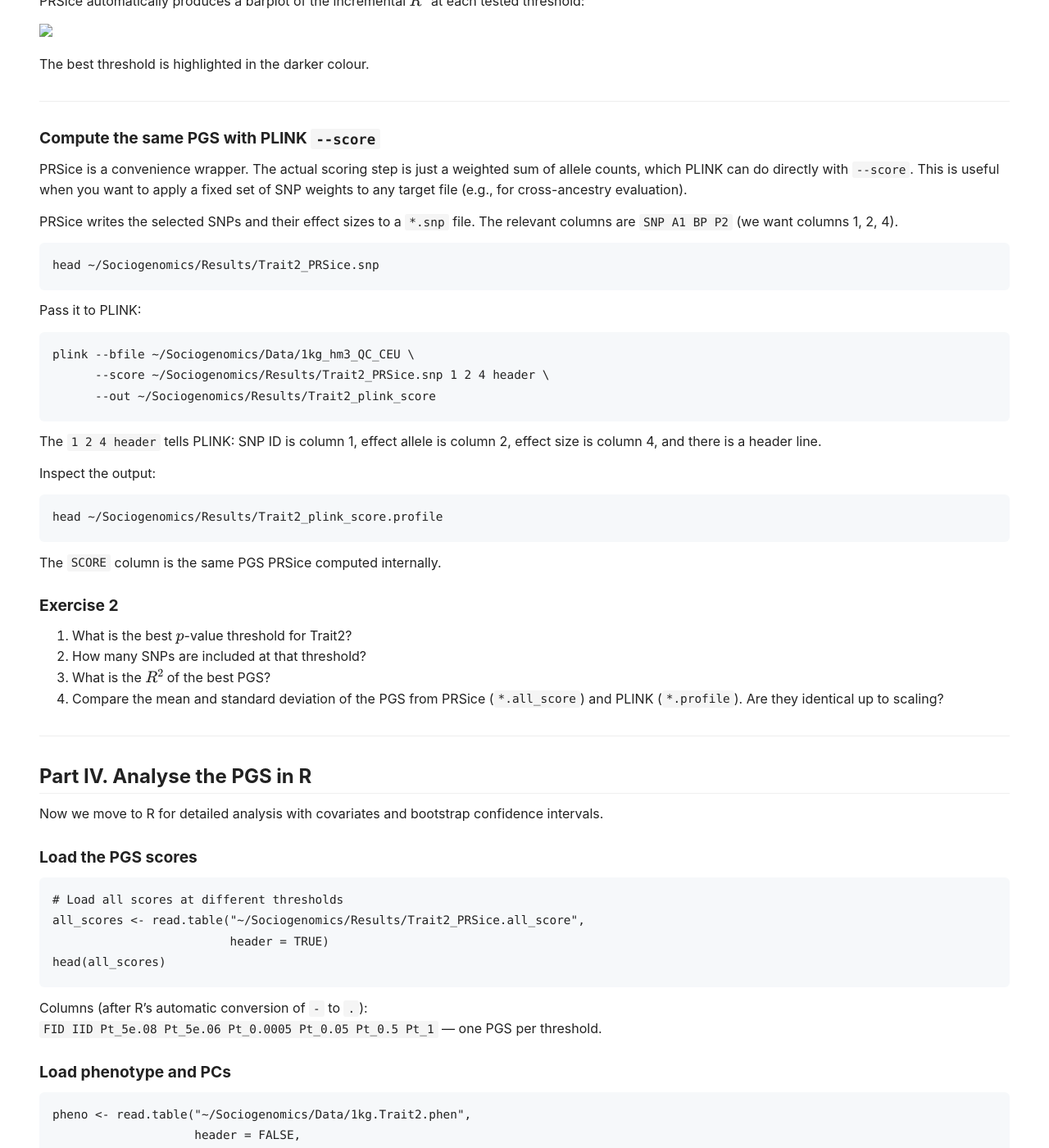
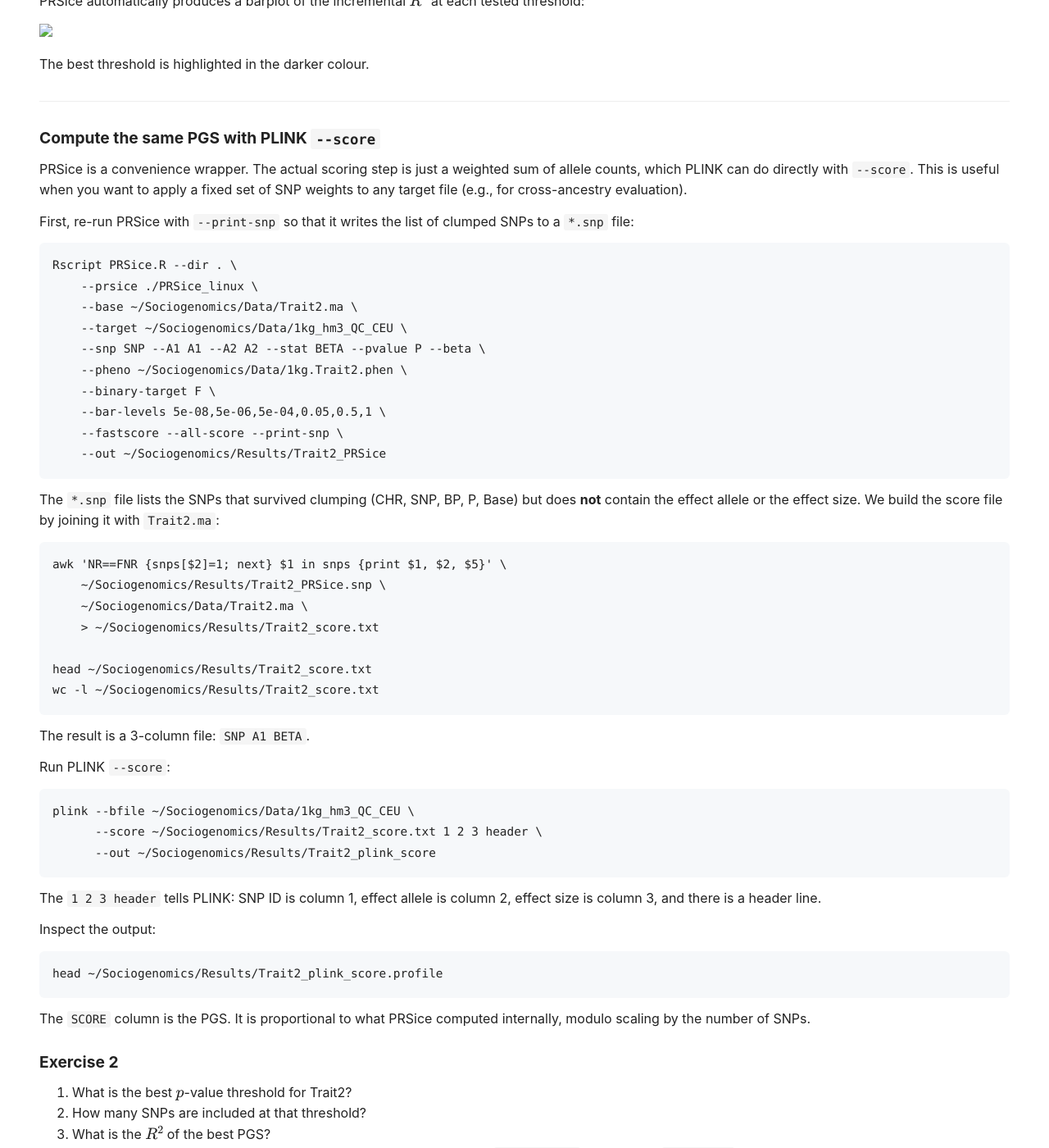
Before and after one commit to nicolabarban/sociogenomics_2025_2026, a Jekyll site: the page built from labs/week6/lab6.md, in a window 1280 px wide and 1400 px high, scrolled down 6748 px. Shown: the whole window at 82% size. Built offline with Jekyll 4.4.1, drawn with Linux system fonts in a browser that asks for light colours; our own code applies the rules of GitHub Pages for plain Markdown files; some of the changed text lies outside the part shown.

Commit message:
Lab 6: add solutions + rebuild PLINK --score section
- labs/week6/lab6_solutions.md: full solutions with expected numeric results
- Rewrite Part III PLINK --score section: build score file by joining
  Trait2_PRSice.snp with Trait2.ma (the .snp file has no effect size)
- Part V (cross-ancestry): use the new Trait2_score.txt file
- Add --print-snp flag to PRSice command so the .snp file is emitted
- index.md: link the solutions page

Co-Authored-By: Claude Opus 4.6 (1M context) <noreply@anthropic.com>

````diff
--- a/labs/week6/lab6.md
+++ b/labs/week6/lab6.md
@@ -304,21 +304,44 @@ The best threshold is highlighted in the darker colour.
 
 PRSice is a convenience wrapper. The actual scoring step is just a weighted sum of allele counts, which PLINK can do directly with `--score`. This is useful when you want to apply a fixed set of SNP weights to any target file (e.g., for cross-ancestry evaluation).
 
-PRSice writes the selected SNPs and their effect sizes to a `*.snp` file. The relevant columns are `SNP A1 BP P2` (we want columns 1, 2, 4).
+First, re-run PRSice with `--print-snp` so that it writes the list of clumped SNPs to a `*.snp` file:
 
 ```bash
-head ~/Sociogenomics/Results/Trait2_PRSice.snp
+Rscript PRSice.R --dir . \
+    --prsice ./PRSice_linux \
+    --base ~/Sociogenomics/Data/Trait2.ma \
+    --target ~/Sociogenomics/Data/1kg_hm3_QC_CEU \
+    --snp SNP --A1 A1 --A2 A2 --stat BETA --pvalue P --beta \
+    --pheno ~/Sociogenomics/Data/1kg.Trait2.phen \
+    --binary-target F \
+    --bar-levels 5e-08,5e-06,5e-04,0.05,0.5,1 \
+    --fastscore --all-score --print-snp \
+    --out ~/Sociogenomics/Results/Trait2_PRSice
 ```
 
-Pass it to PLINK:
+The `*.snp` file lists the SNPs that survived clumping (CHR, SNP, BP, P, Base) but does **not** contain the effect allele or the effect size. We build the score file by joining it with `Trait2.ma`:
+
+```bash
+awk 'NR==FNR {snps[$2]=1; next} $1 in snps {print $1, $2, $5}' \
+    ~/Sociogenomics/Results/Trait2_PRSice.snp \
+    ~/Sociogenomics/Data/Trait2.ma \
+    > ~/Sociogenomics/Results/Trait2_score.txt
+
+head ~/Sociogenomics/Results/Trait2_score.txt
+wc -l ~/Sociogenomics/Results/Trait2_score.txt
+```
+
+The result is a 3-column file: `SNP A1 BETA`.
+
+Run PLINK `--score`:
 
 ```bash
 plink --bfile ~/Sociogenomics/Data/1kg_hm3_QC_CEU \
-      --score ~/Sociogenomics/Results/Trait2_PRSice.snp 1 2 4 header \
+      --score ~/Sociogenomics/Results/Trait2_score.txt 1 2 3 header \
       --out ~/Sociogenomics/Results/Trait2_plink_score
 ```
 
-The `1 2 4 header` tells PLINK: SNP ID is column 1, effect allele is column 2, effect size is column 4, and there is a header line.
+The `1 2 3 header` tells PLINK: SNP ID is column 1, effect allele is column 2, effect size is column 3, and there is a header line.
 
 Inspect the output:
 
@@ -326,7 +349,7 @@ Inspect the output:
 head ~/Sociogenomics/Results/Trait2_plink_score.profile
 ```
 
-The `SCORE` column is the same PGS PRSice computed internally.
+The `SCORE` column is the PGS. It is proportional to what PRSice computed internally, modulo scaling by the number of SNPs.
 
 ### Exercise 2
 
@@ -472,11 +495,11 @@ Compute the PGS on all 2,504 individuals (not just Europeans):
 
 ```bash
 plink --bfile ~/Sociogenomics/Data/1kg_hm3 \
-      --score ~/Sociogenomics/Results/Trait2_PRSice.snp 1 2 4 header \
+      --score ~/Sociogenomics/Results/Trait2_score.txt 1 2 3 header \
       --out ~/Sociogenomics/Results/Trait2_pgs_all_pops
 ```
 
-> **Note:** The `.snp` file from PRSice lists selected SNPs with effect allele and weight (columns 1, 2, 4).
+> **Note:** We reuse the `Trait2_score.txt` file built in Part III (clumped SNPs with effect allele and $\hat\beta$).
 
 In R, load the scores, merge with phenotype + population info, and compute $R^2$ by super-population:
 
````
Also changed, not shown: index.md (+1 -0 lines), labs/week6/lab6_solutions.md (added, +167 -0 lines).
